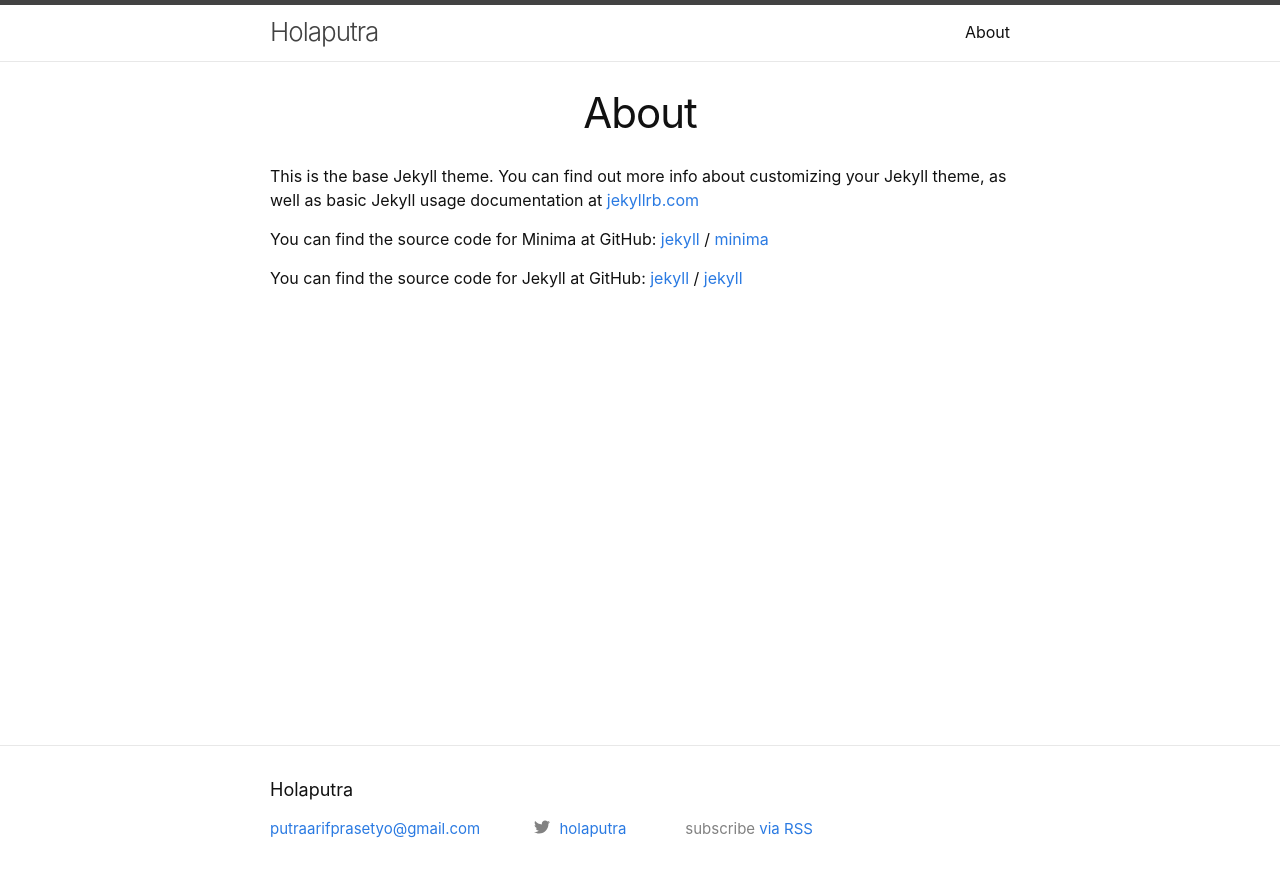
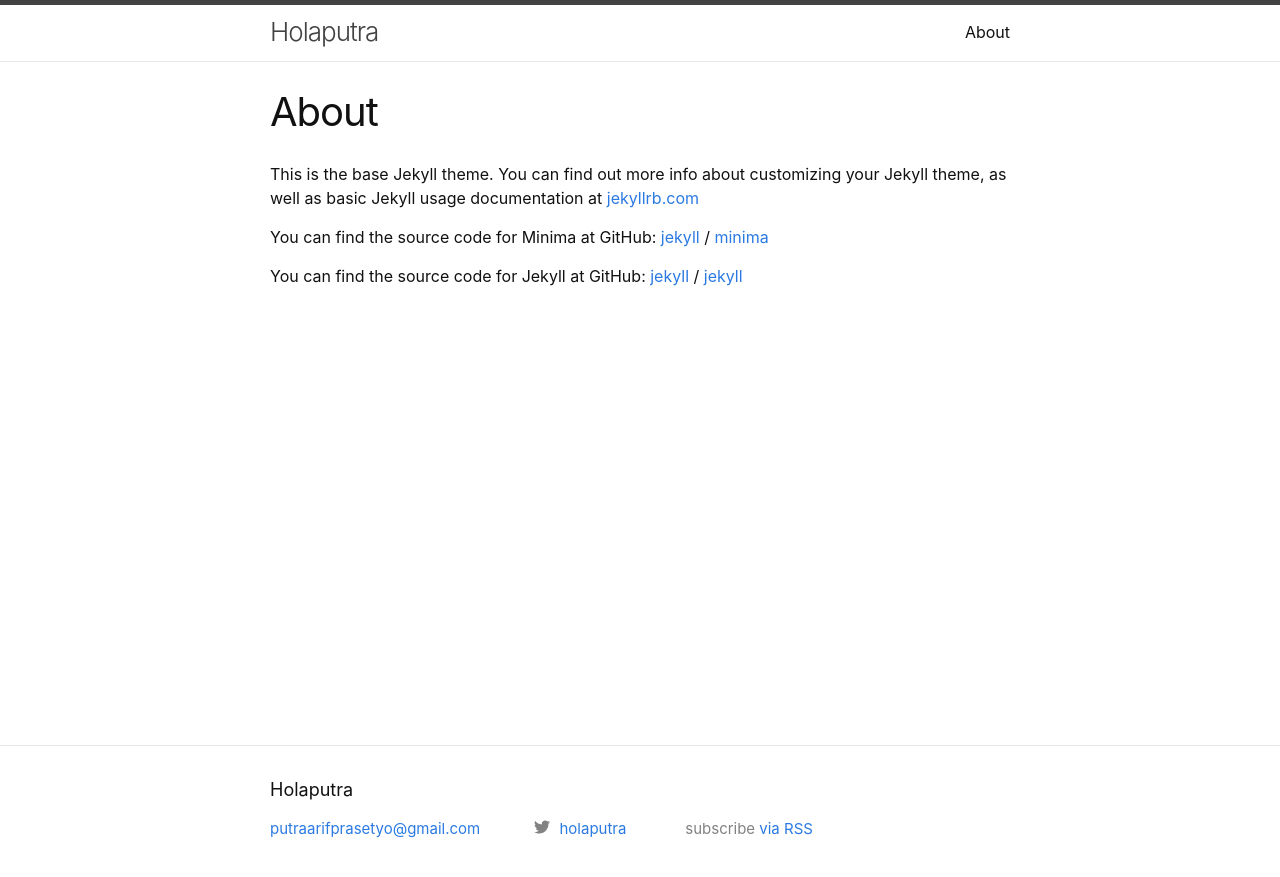
Before and after one commit to holaputra/holaputra.github.io, a Jekyll site: the page built from about.markdown, in a window 1280 px wide. Shown: the top 877 px of the page. Built offline with Jekyll 4.4.1, drawn with Linux system fonts in a browser that asks for light colours.

Commit message:
Update _layout.scss

```diff
--- a/_sass/minima/_layout.scss
+++ b/_sass/minima/_layout.scss
@@ -219,10 +219,10 @@
 }
 
 .post-title {
-  @include relative-font-size(2.625);
+  @include relative-font-size(2.5);
   letter-spacing: -1px;
   line-height: 1;
-  text-align: center;
+  text-align: justify;
 
   @include media-query($on-laptop) {
     @include relative-font-size(2.25);
```
